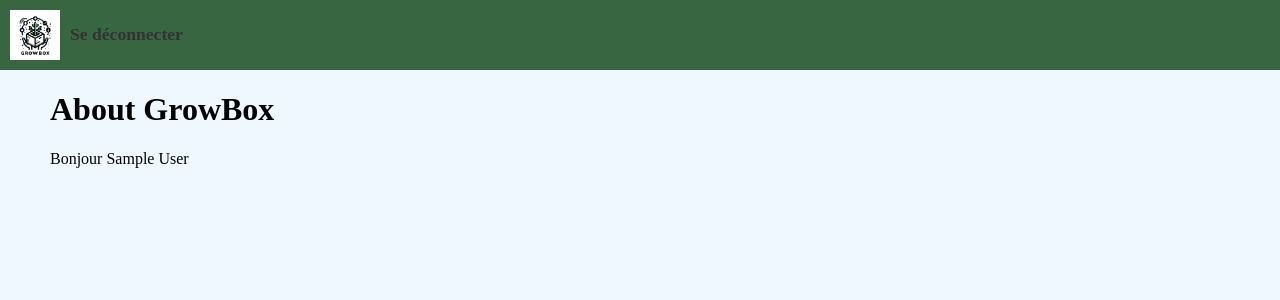
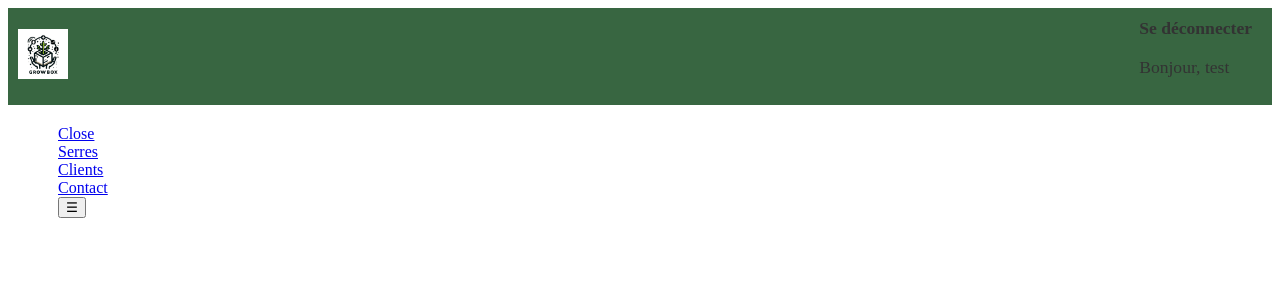
Before and after one commit to cdupic/P2I-Growbox-Website, a Flask app: page / in a window 1280 px wide. Shown: the top 300 px of the page. Run offline with Flask 3, Linux system fonts and the light colour scheme; the visitor is signed in with stand-in values (Sample User, id 1).

Commit message:
interface html avec choix utilsateurs (authenfication -> serre -> capteur -> mesures)

```diff
--- /dev/null
+++ b/SQL_Script/script.sql
@@ -0,0 +1 @@
+INSERT INTO Measures (sensor_id, value) VALUES(1,35);
--- a/SQL_Script/up.sql
+++ b/SQL_Script/up.sql
@@ -20,7 +20,9 @@ CREATE TABLE GreenHouses
     soil_humidity   INT,   # in %
     air_humidity    INT,   # in %
     light           INT,   # in lux
-    O2              FLOAT # in %
+    O2              FLOAT, # in %
+    pseudo          VARCHAR(16),
+    FOREIGN KEY (pseudo) REFERENCES Users (pseudo)
 );
 
 CREATE TABLE Users
--- a/lecture_SQL.py
+++ b/lecture_SQL.py
@@ -11,12 +11,14 @@ class SQL_lecture:
 	def afficher_mesures_serre(self, name_serre):
 		"""Affiche les mesures de la serre name_serre"""
 		liste_mesures = []
+		dic_mesures ={"temperature": [], "soil_humidity": [], "light": [], "air_humidity": [], "O2": [], "water_level": []}
 		try:
 			self.cursor.execute("SELECT Measures.sensor_id, Measures.date, Measures.value, Sensors.type, Sensors.unit FROM Measures, Sensors WHERE Measures.sensor_id = Sensors.id and Sensors.greenhouse_name= %s", (name_serre,))
 			for (sensor_id, date, value, type, unit) in self.cursor:
 				print(f"Mesure dans {name_serre} le {date}, faite par le capteur {sensor_id}, {type} de {value} {unit}")
 				liste_mesures.append(f"Mesure dans {name_serre} le {date}, faite par le capteur {sensor_id}, {type} de {value} {unit}")
-			return liste_mesures
+				dic_mesures[type].append([value, date, unit])
+			return (liste_mesures, dic_mesures)
 
 		except Exception as e:
 			print(f"Erreur lors de l'affichage des mesures de la serre {name_serre}: {e}")
--- a/static/css/style_bandeau.css
+++ b/static/css/style_bandeau.css
@@ -37,3 +37,13 @@
 #container {
     margin: 20px 50px;
 }
+
+.serre-button {
+    display: inline-block;
+    padding: 10px 20px;
+    background-color: #386641;
+    color: #fff;
+    text-decoration: none;
+    border-radius: 5px;
+    font-weight: bold;
+}
--- a/static/css/style_barre.css
+++ b/static/css/style_barre.css
@@ -1,31 +1,25 @@
-body {
-    background-color:aliceblue;
-    margin: 0;
-}
-
 #navbar {
+    display: flex;
+    justify-content: space-between; /* Ajout de cette ligne */
+    align-items: center;
     padding: 10px;
-    display: flex;
-    align-items: center;
     background-color: #386641;
     font-size: 1.1em;
     color: #333;
 }
 
-#navbar-items {
-    list-style-type: none;
-    margin: 0;
-    padding: 0;
-    display: flex;
-    width: 100%;
+#navbar .logo {
+    /* Pas besoin de flex: 1; */
 }
 
-.navbar-item {
-    margin: 0 10px;
+#navbar .text {
+    /* Pas besoin de flex: 1; */
+    text-align: center;
 }
 
-.navbar-item.login-logout {
-    margin-right: 20px;
+#navbar .button {
+    /* Pas besoin de flex: 1; */
+    text-align: right;
 }
 
 .navbar-item a {
@@ -38,7 +32,3 @@ body {
 .navbar-item a:hover {
     color: #fcfcfc;
 }
-
-#container {
-    margin: 20px 50px;
-}
--- a/templates/base.html
+++ b/templates/base.html
@@ -5,17 +5,21 @@
     <meta http-equiv="X-UA-Compatible" content="IE=edge">
     <meta name="viewport" content="width=device-width, initial-scale=1.0">
     <title>Mon appli</title>
-    <link rel="stylesheet" href="{{ url_for('static', filename='css/style_barre.css') }}">
+    <link rel="stylesheet" href="{{ url_for('static', filename='css/style_bandeau.css') }}">
 </head>
 <body>
 <nav id="navbar">
-    <img src="{{ url_for('static', filename='img/Logo_Growbox.png') }}" alt="logo" width="50">
+    <div>
+        <img src="{{ url_for('static', filename='img/Logo_Growbox.png') }}" alt="logo" width="50">
+    </div>
+
     <ul id="navbar-items">
         <li class="navbar-item login-logout">
-            {% if session['nom_utilisateur'] %}
-                <a href="{{ url_for('logout') }}">Se déconnecter</a>
+            {% if 'nom_utilisateur' in session %}
+            <a href="{{ url_for('logout') }}">Se déconnecter</a>
+            <p> Bonjour, {{ session['nom_utilisateur'] }} </p>
             {% else %}
-                <a href="{{ url_for('login') }}">S'identifier</a>
+            <a href="{{ url_for('login') }}">S'identifier</a>
             {% endif %}
         </li>
     </ul>
--- a/templates/mesures.html
+++ b/templates/mesures.html
@@ -1,8 +1,8 @@
 {% extends "base.html"%}
 
 {% block content %}
-<h1>Mesures de la serre {{serre}}</h1>
-<h2>Liste des mesures</h2>
+<h1>Mesures de la serre {{serre_selectionnee}}</h1>
+<h2>Liste des mesures </h2>
 <ul>
   {% for liste_infos in mesures %}
   <p> {{liste_infos}}
--- a/templates/page_utilisateur.html
+++ b/templates/page_utilisateur.html
@@ -1,14 +1,14 @@
 {% extends "base.html"%}
 
 {% block content %}
-<link href="{{ url_for('static', filename='css/style_barre.css')}}" rel="stylesheet">
+<link href="{{ url_for('static', filename='css/style_bandeau.css')}}" rel="stylesheet">
 <script src="{{ url_for('static', filename='js/main.js')}}"></script>
 
 <!-- Ceci est un commentaire <body class="background_image"> -->
 
 <div id="mySidebar" class="sidebar" style="width: 0px;">
     <a href="javascript:void(0)" class="closebtn" onclick="closeNav()"> Close</a>
-    <a href="mesures" target="_blank" onclick="closeNav()">Mesures</a>
+    <a href="{{ url_for('serres') }}" target="_blank"> Serres </a>
     <a href="#">Clients</a>
     <a href="#">Contact</a>
 </div>
--- a/website.py
+++ b/website.py
@@ -2,26 +2,27 @@ from flask import Flask, render_template, request, url_for, session, redirect
 from dotenv import load_dotenv
 import os
 from random import randint
-#from lecture_SQL import SQL_lecture
+from lecture_SQL import SQL_lecture
 import requests
 import json
 import time
 
 load_dotenv() #quand chargé rend accessible les variables d'environnement du fichier .env das tout le script python
 app = Flask(__name__)
-secret_key = os.getenv("SECRET_KEY")
-print(os.getenv("UTILISATEURS"))
+app.secret_key = os.getenv("SECRET_KEY")
 
 @app.route('/')
 def index():
+	if 'nom_utilisateur' in session:
+		return render_template('page_utilisateur.html')
 	return render_template('index.html')
 
 @app.route('/getserres')
-def serres():
+def get_serres():
 	return render_template('getserres.html')
 
-@app.route('/test')
-def test():
+@app.route('/test1')
+def test1():
 	return render_template('page_utilisateur.html')
 
 # @app.route('/traitement', methods=['POST'])
@@ -54,16 +55,55 @@ def compteur():
 		session["compteur"] += 1
 	return f"Nombre de visites : {session['compteur']}"
 
+utilisateurs = [{"nom":"test","mdp":"test"}]
 
 
 def recherche_utilisateur(nom, mdp):
-	for utilisateur in os.getenv("UTILISATEURS"):
+	for utilisateur in utilisateurs:
 
 		if utilisateur['nom']==nom and utilisateur['mdp']==mdp:
 			print('valide')
 			return utilisateur
 	return None
 
+
+@app.route("/serres", methods=["POST", "GET"])
+def serres():
+	"""méthode permettant de voir les serres de l'utilisateur"""
+	if session.get('nom_utilisateur') == "test":
+		return render_template('serres.html', serres=["serre1", "serre2", "serre3"])
+	else:
+		return render_template('serres.html', serres=["aucune"])
+
+
+dic_mesures = {}
+liste_capteurs_mesures = []
+
+@app.route("/infoserre/<serre_selectionnee>", methods=["POST", "GET"])
+def info_serre(serre_selectionnee):
+	global dic_mesures, liste_capteurs_mesures
+	"""méthode permettant de voir les infos de la serre sélectionnée"""
+	sql = SQL_lecture()
+	mesures = sql.afficher_mesures_serre(serre_selectionnee)[0]
+	dic_mesures = sql.afficher_mesures_serre(serre_selectionnee)[1]
+	print(1, dic_mesures)
+	for capteur, elements in dic_mesures.items():
+		if len(elements)>0:
+			liste_capteurs_mesures.append(capteur)
+	if not mesures :
+
+		mesures = ["Aucune mesure pour cette serre"]
+		#return redirect('/serres')
+		return render_template('mesures.html', mesures=mesures, serre_selectionnee=serre_selectionnee)
+	else :
+		return render_template('infoserre.html', liste_capteurs=liste_capteurs_mesures, dic_mesures=dic_mesures)
+
+		#return render_template('mesures.html', mesures=mesures, serre_selectionnee=serre_selectionnee)
+
+def tri_mesures(mesures):
+	"""méthode permettant de trier les mesures par date"""
+	mesures_triees = sorted(mesures, key=lambda x: x['date'], reverse=True)
+	return mesures_triees
 
 @app.route("/login", methods=["POST", "GET"])
 def login():
@@ -76,12 +116,14 @@ def login():
 
 		if utilisateur is not None:
 			session['nom_utilisateur'] = utilisateur['nom']
-			return redirect(url_for('index'))
+			return render_template("page_utilisateur.html")
+			#return redirect(url_for('index'))
 		else:
 			return redirect(url_for('login'))
 	else: #importer car on peut accéder directement à la page depuis l'url donc risque de bypass
 		if 'nom_utilisateur' in session:
-			return redirect(url_for('index'))
+			return render_template("page_utilisateur.html")
+			#return redirect(url_for('index'))
 		else:
 			return render_template("login.html")
 
@@ -127,7 +169,16 @@ def jeu():
 		return render_template("nombre-mystere.html")
 
 
-
+@app.route("/test" , methods=['POST'])
+def test():
+	if request.method == 'POST':
+		select = request.form.get('capteur')
+		print(str(select))
+		valeurs = dic_mesures.get(select)
+		print(dic_mesures, 'dic_mesures')
+		print(valeurs)
+		return render_template("infoserre.html", valeurs=valeurs, liste_capteurs=liste_capteurs_mesures, capteur_selectionne=select)
+	return render_template("infoserre.html", valeurs=[], liste_capteurs=liste_capteurs_mesures)
 
 
 
```
Also changed, not shown: templates/infoserre.html (added, +22 -0 lines), templates/serres.html (added, +12 -0 lines).
